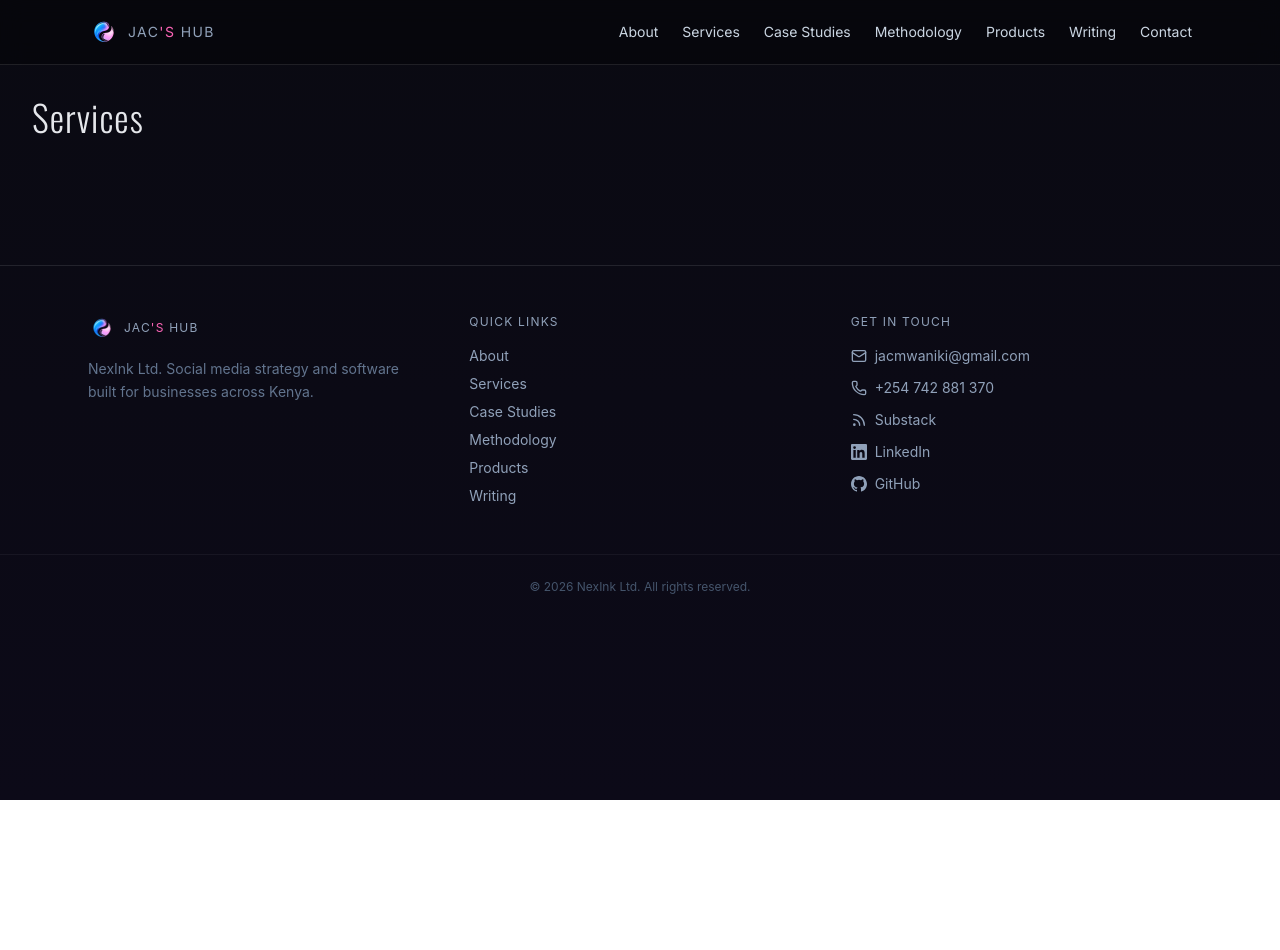
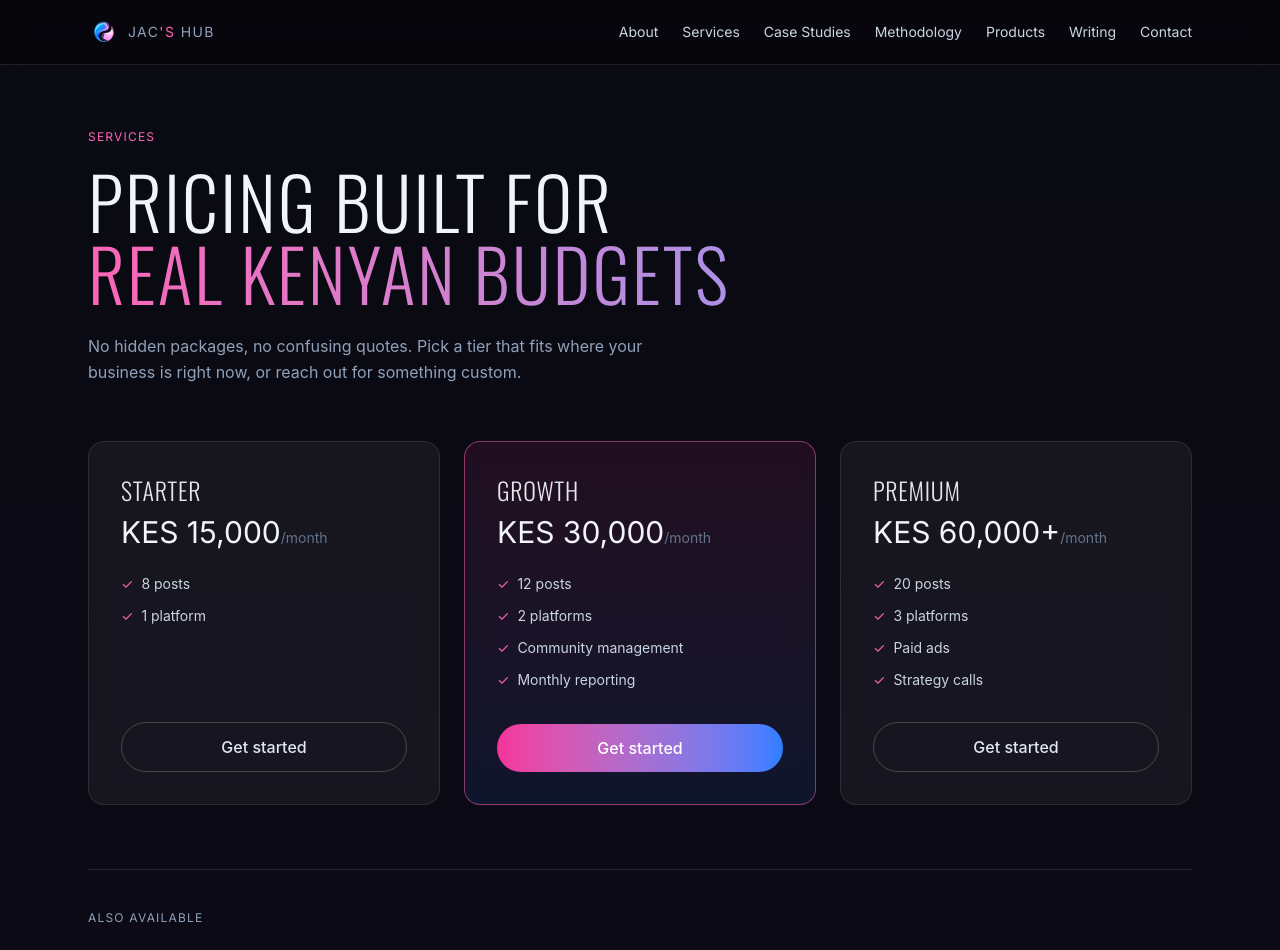
Before and after one commit to jakkkc/Jac-sHub, a React (Vite) app: page /services in a window 1280 px wide. Shown: the top 950 px of the page. Before the commit the page ends 800 px from the top, so only its background shows below. Built offline with nearby package versions, Linux system fonts and the light colour scheme.

Commit message:
Build Services page with pricing tiers and extras

```diff
--- a/src/pages/Services.tsx
+++ b/src/pages/Services.tsx
@@ -1,3 +1,119 @@
+import { Link } from 'react-router-dom'
+
+const tiers = [
+  {
+    name: 'Starter',
+    price: 'KES 15,000',
+    period: '/month',
+    features: ['8 posts', '1 platform'],
+    highlight: false,
+  },
+  {
+    name: 'Growth',
+    price: 'KES 30,000',
+    period: '/month',
+    features: [
+      '12 posts',
+      '2 platforms',
+      'Community management',
+      'Monthly reporting',
+    ],
+    highlight: true,
+  },
+  {
+    name: 'Premium',
+    price: 'KES 60,000+',
+    period: '/month',
+    features: [
+      '20 posts',
+      '3 platforms',
+      'Paid ads',
+      'Strategy calls',
+    ],
+    highlight: false,
+  },
+]
+
+const extras = [
+  { name: 'Design projects', price: 'From KES 10,000' },
+  { name: 'Social media audit', price: 'KES 8,000' },
+  { name: 'Custom software builds', price: 'Quote on request' },
+]
+
 export default function Services() {
-  return <h1 className="text-4xl font-bold p-8">Services</h1>
+  return (
+    <section className="max-w-6xl mx-auto px-6 py-16">
+      <p className="uppercase tracking-widest text-xs text-pink-400 mb-5">
+        Services
+      </p>
+      <h1 className="uppercase text-5xl md:text-7xl leading-none mb-6">
+        <span className="block text-slate-100">Pricing built for</span>
+        <span className="block bg-gradient-to-r from-pink-400 to-blue-400 bg-clip-text text-transparent">
+          real Kenyan budgets
+        </span>
+      </h1>
+      <p className="text-slate-400 font-sans normal-case max-w-xl mb-14 leading-relaxed">
+        No hidden packages, no confusing quotes. Pick a tier that fits where
+        your business is right now, or reach out for something custom.
+      </p>
+
+      <div className="grid md:grid-cols-3 gap-6 mb-16">
+        {tiers.map((tier) => (
+          <div
+            key={tier.name}
+            className={`rounded-2xl p-8 border backdrop-blur-sm flex flex-col ${
+              tier.highlight
+                ? 'border-pink-400/50 bg-gradient-to-b from-pink-500/10 to-blue-500/10'
+                : 'border-white/10 bg-white/5'
+            }`}
+          >
+            <h3 className="uppercase text-2xl tracking-wide mb-2 font-light">
+              {tier.name}
+            </h3>
+            <p className="mb-6">
+              <span className="text-3xl text-slate-100">{tier.price}</span>
+              <span className="text-slate-500 font-sans normal-case text-sm">
+                {tier.period}
+              </span>
+            </p>
+            <ul className="space-y-3 font-sans normal-case text-sm text-slate-300 mb-8 flex-1">
+              {tier.features.map((feature) => (
+                <li key={feature} className="flex items-center gap-2">
+                  <span className="text-pink-400">&#10003;</span>
+                  {feature}
+                </li>
+              ))}
+            </ul>
+            <Link
+              to="/contact"
+              className={`text-center px-5 py-3 rounded-full font-sans normal-case font-medium transition-opacity hover:opacity-90 ${
+                tier.highlight
+                  ? 'bg-gradient-to-r from-pink-500 to-blue-500 text-white'
+                  : 'border border-white/20 text-slate-200'
+              }`}
+            >
+              Get started
+            </Link>
+          </div>
+        ))}
+      </div>
+
+      <div className="border-t border-white/10 pt-10">
+        <h4 className="uppercase text-xs tracking-widest text-slate-400 mb-6">
+          Also available
+        </h4>
+        <div className="grid md:grid-cols-3 gap-6 font-sans normal-case">
+          {extras.map((extra) => (
+            <div
+              key={extra.name}
+              className="flex items-center justify-between border border-white/10 rounded-xl px-5 py-4 text-sm text-slate-300"
+            >
+              <span>{extra.name}</span>
+              <span className="text-pink-400">{extra.price}</span>
+            </div>
+          ))}
+        </div>
+      </div>
+    </section>
+  )
 }
```
